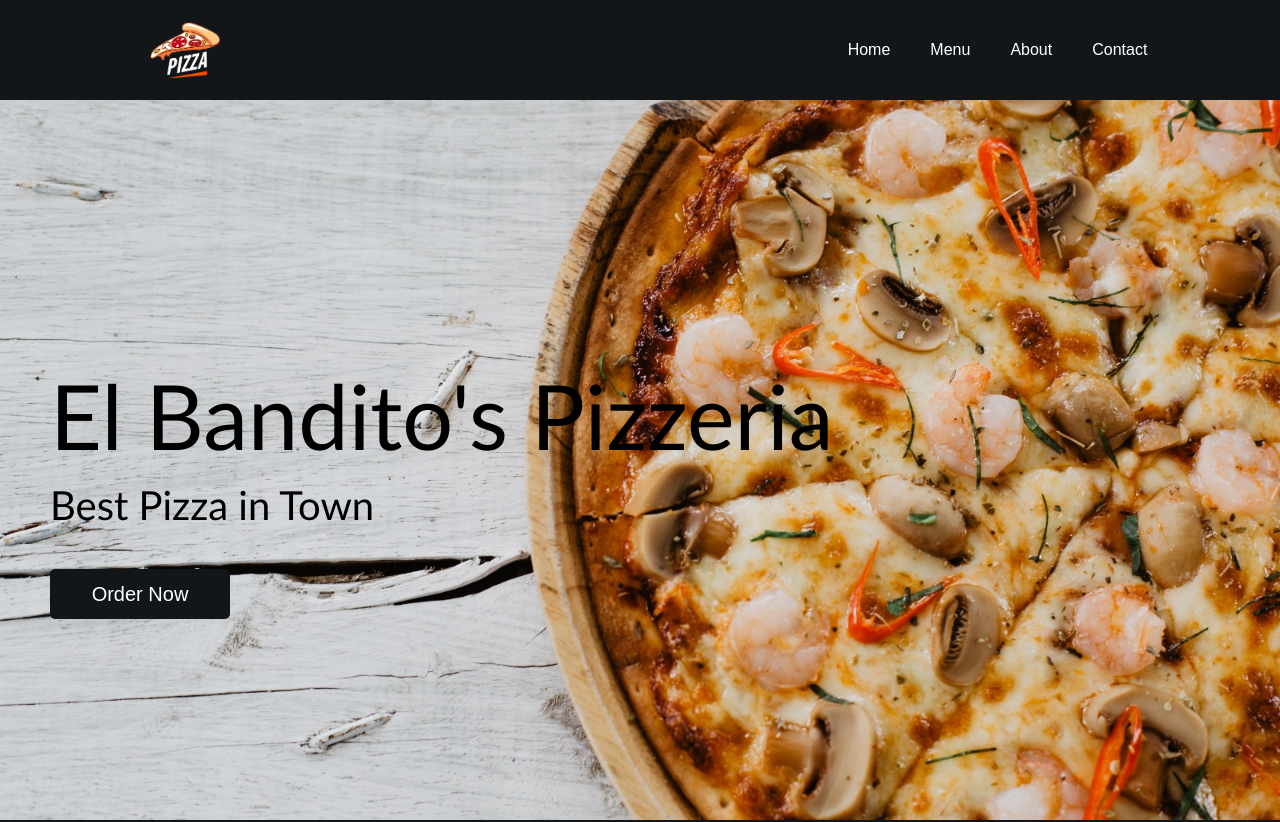
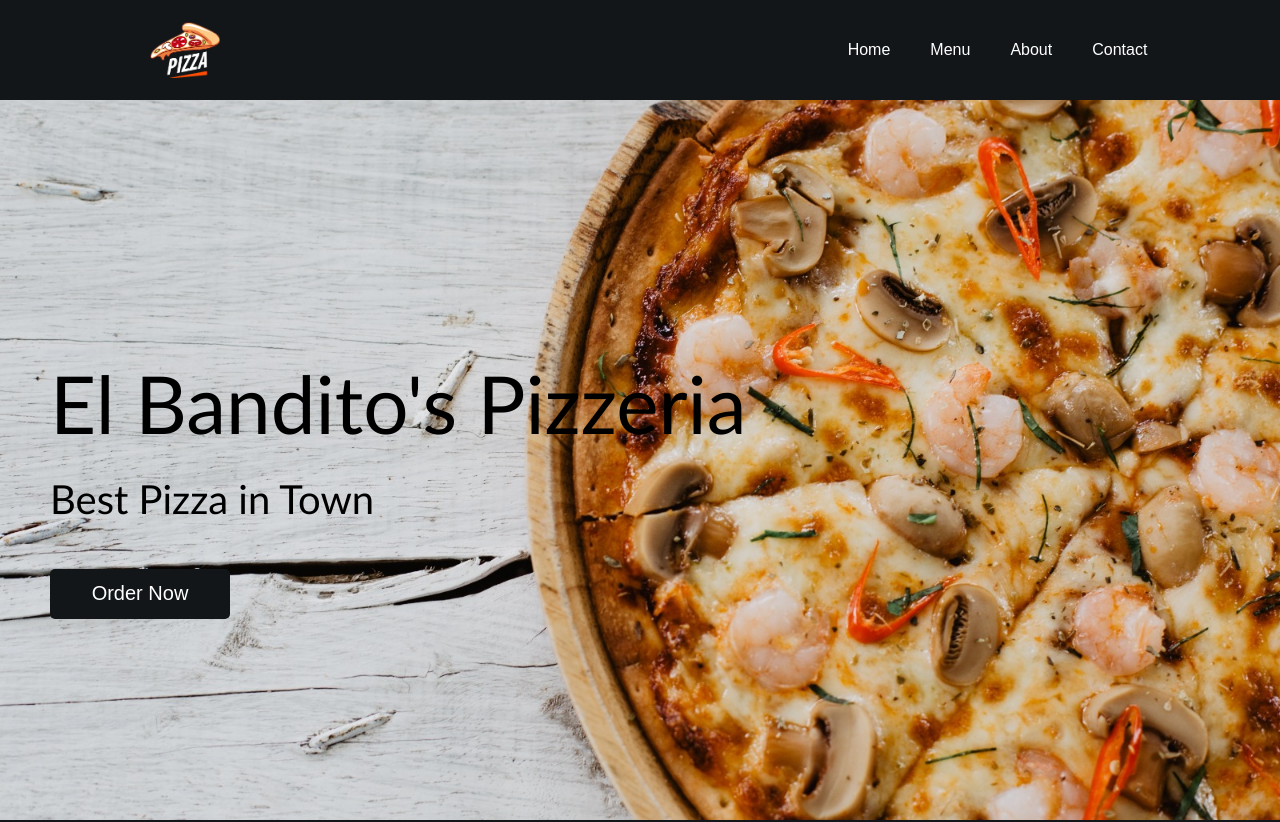
Before and after one commit to AndrasCsorba/El-Bandito-Pizzeria, a React (Create React App) app: page / in a window 1280 px wide. Shown: the top 822 px of the page. Built offline with nearby package versions, Linux system fonts and the light colour scheme.

Commit message:
home.css bug

```diff
--- a/src/styles/Home.css
+++ b/src/styles/Home.css
@@ -14,15 +14,17 @@
 .headerContainer {
   width: auto;
   margin-left: 50px;
+  text-align: left;
 }
 
 .headerContainer h1 {
   justify-content: center;
   align-items: center;
-    font-size: 90px;
+  font-size: 80px;
   height: 60px;
   font-weight: 50;
   color: black;
+  line-height: 1.2;
 }
 
 .headerContainer p {
@@ -30,6 +32,7 @@
   font-size: 40px;
   font-weight: lighter;
   color: black;
+  line-height: 1.5;
 }
 
 .headerContainer button {
@@ -52,7 +55,7 @@
   transition: 0.3s ease-in;
 }
 
-  @media only screen and (max-width: 650px) {
+@media only screen and (max-width: 705px) {
   .home {
     justify-content: center;
     align-items: center;
@@ -75,11 +78,13 @@
     font-size: 40px;
     height: 30px;
     color: white;
+    line-height: 1.2;
   }
 
   .headerContainer p {
     font-size: 30px;
     color: white;
+    line-height: 1.5;
   }
 
   .headerContainer button {
```
Lines whose indentation alone changed are shown as unchanged.
